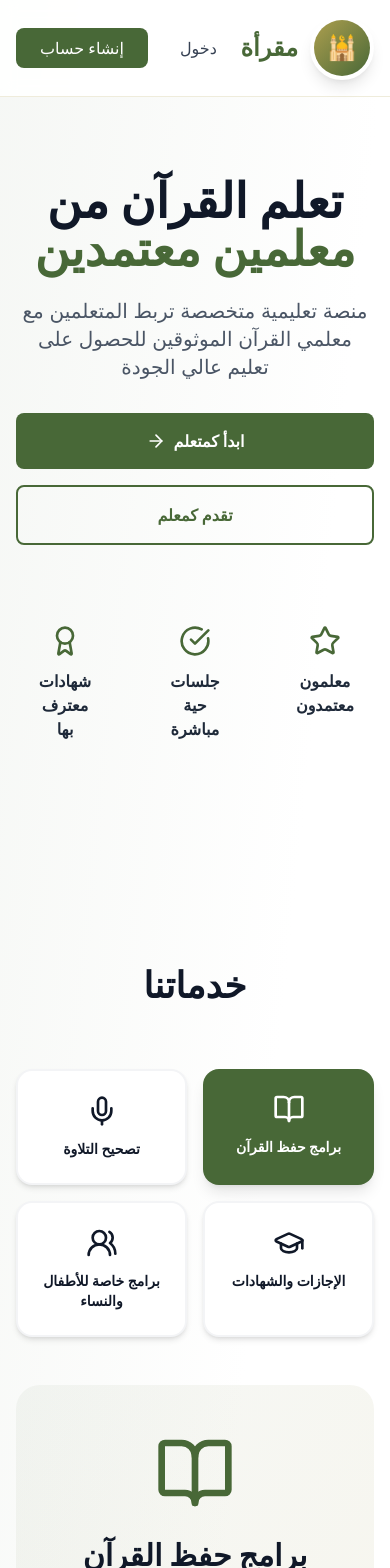
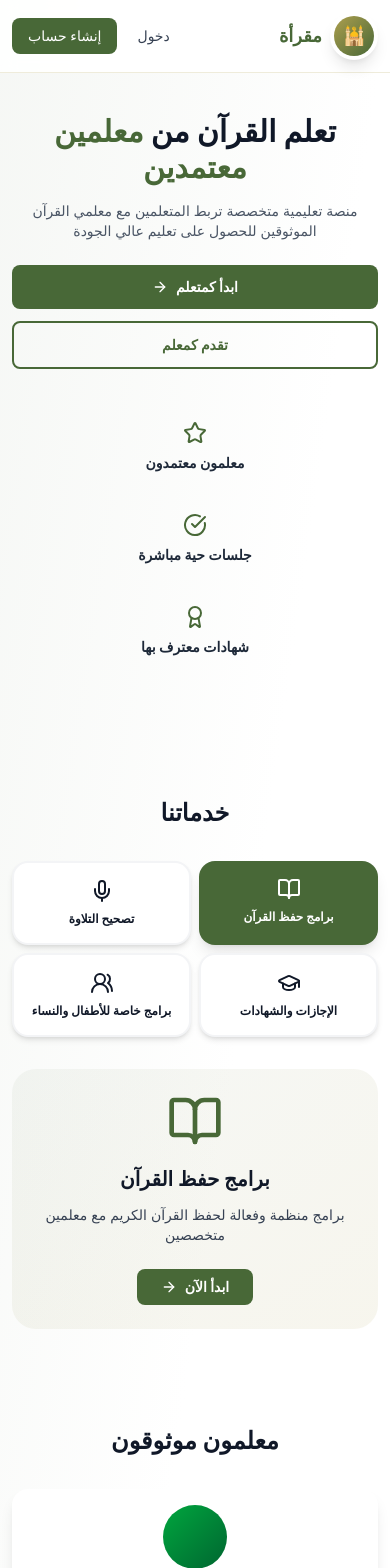
Before and after one commit to mohamedessamcs96/Maqraa, a React (Vite) app: page / in a window 390 px wide. Shown: the top 1568 px of the page. Built offline with nearby package versions, Linux system fonts and the light colour scheme.

Commit message:
Make landing page fully responsive for mobile devices

```diff
--- a/src/app/pages/auth/LandingPage.tsx
+++ b/src/app/pages/auth/LandingPage.tsx
@@ -47,29 +47,29 @@ export function LandingPage({ onNavigate }: LandingPageProps) {
     <div className="min-h-screen bg-gradient-to-br from-[#486837]/5 via-white to-white" dir="rtl">
       {/* Navigation */}
       <nav className="sticky top-0 z-50 bg-white/90 backdrop-blur-sm border-b border-[#ad9f4e]/20">
-        <div className="max-w-6xl mx-auto px-4 py-4 flex items-center justify-between">
+        <div className="max-w-6xl mx-auto px-3 md:px-4 py-3 md:py-4 flex items-center justify-between gap-2 md:gap-4">
           <motion.div
             initial={{ opacity: 0, x: -20 }}
             animate={{ opacity: 1, x: 0 }}
-            className="flex items-center gap-3"
+            className="flex items-center gap-2 md:gap-3 flex-shrink-0"
           >
-            <div className="w-16 h-16 rounded-full bg-white flex items-center justify-center shadow-lg border-4 border-white">
-              <div className="w-14 h-14 rounded-full bg-gradient-to-br from-[#ad9f4e] to-[#486837] flex items-center justify-center">
-                <span className="text-2xl">🕌</span>
+            <div className="w-12 h-12 md:w-16 md:h-16 rounded-full bg-white flex items-center justify-center shadow-lg border-4 border-white">
+              <div className="w-10 h-10 md:w-14 md:h-14 rounded-full bg-gradient-to-br from-[#ad9f4e] to-[#486837] flex items-center justify-center">
+                <span className="text-lg md:text-2xl">🕌</span>
               </div>
             </div>
-            <span className="text-2xl font-bold text-[#486837]">مقرأة</span>
+            <span className="text-lg md:text-2xl font-bold text-[#486837]">مقرأة</span>
           </motion.div>
-          <div className="flex gap-4">
+          <div className="flex gap-2 md:gap-4">
             <button
               onClick={() => onNavigate('/login')}
-              className="px-4 py-2 text-gray-700 hover:text-gray-900 transition"
+              className="px-3 md:px-4 py-2 text-sm md:text-base text-gray-700 hover:text-gray-900 transition"
             >
               دخول
             </button>
             <button
               onClick={() => onNavigate('/signup')}
-              className="px-6 py-2 bg-[#486837] text-white rounded-lg hover:bg-[#3a5029] transition"
+              className="px-4 md:px-6 py-2 text-sm md:text-base bg-[#486837] text-white rounded-lg hover:bg-[#3a5029] transition"
             >
               إنشاء حساب
             </button>
@@ -78,36 +78,36 @@ export function LandingPage({ onNavigate }: LandingPageProps) {
       </nav>
 
       {/* Hero Section */}
-      <section className="max-w-6xl mx-auto px-4 py-20 text-center">
+      <section className="max-w-6xl mx-auto px-3 md:px-4 py-10 md:py-20 text-center">
         <motion.div
           initial={{ opacity: 0, y: 20 }}
           animate={{ opacity: 1, y: 0 }}
           transition={{ duration: 0.6 }}
         >
-          <h1 className="text-5xl md:text-6xl font-bold text-gray-900 mb-6">
+          <h1 className="text-3xl sm:text-4xl md:text-5xl lg:text-6xl font-bold text-gray-900 mb-4 md:mb-6">
             تعلم القرآن من <span className="text-[#486837]">معلمين معتمدين</span>
           </h1>
-          <p className="text-xl text-gray-600 mb-8 max-w-2xl mx-auto">
+          <p className="text-sm sm:text-base md:text-lg lg:text-xl text-gray-600 mb-6 md:mb-8 max-w-2xl mx-auto">
             منصة تعليمية متخصصة تربط المتعلمين مع معلمي القرآن الموثوقين للحصول على تعليم عالي الجودة
           </p>
-          <div className="flex flex-col sm:flex-row gap-4 justify-center mb-16">
+          <div className="flex flex-col sm:flex-row gap-3 md:gap-4 justify-center mb-10 md:mb-16">
             <button
               onClick={() => onNavigate('/signup?role=learner')}
-              className="px-8 py-4 bg-[#486837] text-white rounded-lg font-bold hover:bg-[#3a5029] transition flex items-center justify-center gap-2"
+              className="px-6 md:px-8 py-3 md:py-4 text-sm md:text-base bg-[#486837] text-white rounded-lg font-bold hover:bg-[#3a5029] transition flex items-center justify-center gap-2"
             >
               ابدأ كمتعلم
-              <ArrowRight className="w-5 h-5" />
+              <ArrowRight className="w-4 md:w-5 h-4 md:h-5" />
             </button>
             <button
               onClick={() => onNavigate('/signup?role=teacher')}
-              className="px-8 py-4 border-2 border-[#486837] text-[#486837] rounded-lg font-bold hover:bg-[#486837]/5 transition"
+              className="px-6 md:px-8 py-3 md:py-4 text-sm md:text-base border-2 border-[#486837] text-[#486837] rounded-lg font-bold hover:bg-[#486837]/5 transition"
             >
               تقدم كمعلم
             </button>
           </div>
 
           {/* Stats */}
-          <div className="grid grid-cols-3 gap-8 mb-16">
+          <div className="grid grid-cols-1 sm:grid-cols-3 gap-4 md:gap-8 mb-10 md:mb-16">
             {features.map((feature, index) => {
               const Icon = feature.icon;
               return (
@@ -116,10 +116,10 @@ export function LandingPage({ onNavigate }: LandingPageProps) {
                   initial={{ opacity: 0, y: 10 }}
                   animate={{ opacity: 1, y: 0 }}
                   transition={{ delay: index * 0.1 }}
-                  className="p-4"
+                  className="p-3 md:p-4"
                 >
-                  <Icon className="w-8 h-8 text-[#486837] mx-auto mb-3" />
-                  <p className="font-semibold text-gray-800">{feature.label}</p>
+                  <Icon className="w-6 md:w-8 h-6 md:h-8 text-[#486837] mx-auto mb-2 md:mb-3" />
+                  <p className="font-semibold text-sm md:text-base text-gray-800">{feature.label}</p>
                 </motion.div>
               );
             })}
@@ -128,11 +128,11 @@ export function LandingPage({ onNavigate }: LandingPageProps) {
       </section>
 
       {/* Services Section */}
-      <section className="max-w-6xl mx-auto px-4 py-16">
-        <h2 className="text-4xl font-bold text-center mb-16 text-gray-900">خدماتنا</h2>
+      <section className="max-w-6xl mx-auto px-3 md:px-4 py-12 md:py-16">
+        <h2 className="text-2xl sm:text-3xl md:text-4xl font-bold text-center mb-8 md:mb-16 text-gray-900">خدماتنا</h2>
 
         {/* Service Navigation Buttons */}
-        <div className="grid grid-cols-2 md:grid-cols-4 gap-4 mb-12">
+        <div className="grid grid-cols-2 md:grid-cols-4 gap-2 md:gap-4 mb-8 md:mb-12">
           {services.map((service, index) => {
             const Icon = service.icon;
             return (
@@ -141,14 +141,14 @@ export function LandingPage({ onNavigate }: LandingPageProps) {
                 onClick={() => setSelectedServiceIndex(index)}
                 whileHover={{ scale: 1.05 }}
                 whileTap={{ scale: 0.95 }}
-                className={`p-6 rounded-2xl transition-all duration-300 flex flex-col items-center gap-3 ${
+                className={`p-4 md:p-6 rounded-2xl transition-all duration-300 flex flex-col items-center gap-2 md:gap-3 ${
                   selectedServiceIndex === index
                     ? 'bg-[#486837] text-white shadow-lg'
                     : 'bg-white text-gray-900 shadow-md hover:shadow-lg border-2 border-gray-100'
                 }`}
               >
-                <Icon className="w-8 h-8" />
-                <span className="text-sm font-semibold text-center">{service.title}</span>
+                <Icon className="w-6 md:w-8 h-6 md:h-8" />
+                <span className="text-xs md:text-sm font-semibold text-center">{service.title}</span>
               </motion.button>
             );
           })}
@@ -160,25 +160,25 @@ export function LandingPage({ onNavigate }: LandingPageProps) {
           initial={{ opacity: 0, y: 20 }}
           animate={{ opacity: 1, y: 0 }}
           transition={{ duration: 0.3 }}
-          className="bg-gradient-to-br from-[#486837]/5 to-[#ad9f4e]/10 rounded-3xl p-12 text-center"
+          className="bg-gradient-to-br from-[#486837]/5 to-[#ad9f4e]/10 rounded-3xl p-6 md:p-12 text-center"
         >
           {(() => {
             const Icon = services[selectedServiceIndex].icon;
             return (
               <>
-                <Icon className="w-20 h-20 text-[#486837] mx-auto mb-6" />
-                <h3 className="text-3xl font-bold text-gray-900 mb-4">
+                <Icon className="w-14 md:w-20 h-14 md:h-20 text-[#486837] mx-auto mb-4 md:mb-6" />
+                <h3 className="text-xl md:text-3xl font-bold text-gray-900 mb-3 md:mb-4">
                   {services[selectedServiceIndex].title}
                 </h3>
-                <p className="text-xl text-gray-700 mb-8 max-w-2xl mx-auto">
+                <p className="text-sm md:text-xl text-gray-700 mb-6 md:mb-8 max-w-2xl mx-auto">
                   {services[selectedServiceIndex].description}
                 </p>
                 <button
                   onClick={() => onNavigate('/signup?role=learner')}
-                  className="px-8 py-3 bg-[#486837] text-white rounded-lg font-bold hover:bg-[#3a5029] transition inline-flex items-center gap-2"
+                  className="px-6 md:px-8 py-2 md:py-3 text-sm md:text-base bg-[#486837] text-white rounded-lg font-bold hover:bg-[#3a5029] transition inline-flex items-center gap-2"
                 >
                   ابدأ الآن
-                  <ArrowRight className="w-5 h-5" />
+                  <ArrowRight className="w-4 md:w-5 h-4 md:h-5" />
                 </button>
               </>
             );
@@ -187,9 +187,9 @@ export function LandingPage({ onNavigate }: LandingPageProps) {
       </section>
 
       {/* Featured Teachers */}
-      <section className="max-w-6xl mx-auto px-4 py-16">
-        <h2 className="text-4xl font-bold text-center mb-16 text-gray-900">معلمون موثوقون</h2>
-        <div className="grid grid-cols-1 md:grid-cols-3 gap-8 mb-8">
+      <section className="max-w-6xl mx-auto px-3 md:px-4 py-12 md:py-16">
+        <h2 className="text-2xl sm:text-3xl md:text-4xl font-bold text-center mb-8 md:mb-16 text-gray-900">معلمون موثوقون</h2>
+        <div className="grid grid-cols-1 md:grid-cols-3 gap-4 md:gap-8 mb-6 md:mb-8">
           {[
             { name: 'أ.د محمد العريان', specialization: 'متخصص في التجويد', rating: 4.9 },
             { name: 'فاطمة الزهراء', specialization: 'تعليم الأطفال', rating: 4.8 },
@@ -200,14 +200,14 @@ export function LandingPage({ onNavigate }: LandingPageProps) {
               initial={{ opacity: 0, scale: 0.9 }}
               whileInView={{ opacity: 1, scale: 1 }}
               transition={{ delay: index * 0.1 }}
-              className="bg-white rounded-2xl p-6 shadow-lg hover:shadow-xl transition text-center"
+              className="bg-white rounded-2xl p-4 md:p-6 shadow-lg hover:shadow-xl transition text-center"
             >
-              <div className="w-20 h-20 rounded-full bg-gradient-to-br from-green-600 to-green-800 mx-auto mb-4" />
-              <h3 className="font-bold text-lg mb-2">{teacher.name}</h3>
-              <p className="text-gray-600 text-sm mb-4">{teacher.specialization}</p>
+              <div className="w-16 h-16 md:w-20 md:h-20 rounded-full bg-gradient-to-br from-green-600 to-green-800 mx-auto mb-3 md:mb-4" />
+              <h3 className="font-bold text-base md:text-lg mb-2">{teacher.name}</h3>
+              <p className="text-gray-600 text-xs md:text-sm mb-3 md:mb-4">{teacher.specialization}</p>
               <div className="flex items-center justify-center gap-2">
-                <Star className="w-4 h-4 fill-yellow-400 text-yellow-400" />
-                <span className="font-bold">{teacher.rating}</span>
+                <Star className="w-3 md:w-4 h-3 md:h-4 fill-yellow-400 text-yellow-400" />
+                <span className="font-bold text-sm md:text-base">{teacher.rating}</span>
               </div>
             </motion.div>
           ))}
@@ -215,7 +215,7 @@ export function LandingPage({ onNavigate }: LandingPageProps) {
         <div className="text-center">
           <button
             onClick={() => onNavigate('/learner/teachers')}
-            className="px-6 py-3 bg-[#486837] text-white rounded-lg font-bold hover:bg-[#3a5029] transition"
+            className="px-5 md:px-6 py-2 md:py-3 text-sm md:text-base bg-[#486837] text-white rounded-lg font-bold hover:bg-[#3a5029] transition"
           >
             عرض جميع المعلمين
           </button>
@@ -223,26 +223,26 @@ export function LandingPage({ onNavigate }: LandingPageProps) {
       </section>
 
       {/* CTA Section */}
-      <section className="max-w-6xl mx-auto px-4 py-16">
+      <section className="max-w-6xl mx-auto px-3 md:px-4 py-12 md:py-16">
         <motion.div
           initial={{ opacity: 0, y: 20 }}
           whileInView={{ opacity: 1, y: 0 }}
-          className="bg-gradient-to-r from-[#486837] to-[#3a5029] rounded-3xl p-12 text-white text-center"
+          className="bg-gradient-to-r from-[#486837] to-[#3a5029] rounded-3xl p-6 md:p-12 text-white text-center"
         >
-          <h2 className="text-4xl font-bold mb-6">ابدأ رحلتك القرآنية اليوم</h2>
-          <p className="text-lg mb-8 opacity-90">
+          <h2 className="text-2xl sm:text-3xl md:text-4xl font-bold mb-4 md:mb-6">ابدأ رحلتك القرآنية اليوم</h2>
+          <p className="text-sm md:text-lg mb-6 md:mb-8 opacity-90">
             اختر معلمك المفضل واحجز أول جلسة تعليمية مباشرة
           </p>
-          <div className="flex flex-col sm:flex-row gap-4 justify-center">
+          <div className="flex flex-col sm:flex-row gap-3 md:gap-4 justify-center">
             <button
               onClick={() => onNavigate('/signup?role=learner')}
-              className="px-8 py-4 bg-white text-[#486837] rounded-lg font-bold hover:bg-gray-100 transition"
+              className="px-6 md:px-8 py-3 md:py-4 text-sm md:text-base bg-white text-[#486837] rounded-lg font-bold hover:bg-gray-100 transition"
             >
               إنشاء حساب متعلم
             </button>
             <button
               onClick={() => onNavigate('/login')}
-              className="px-8 py-4 border-2 border-white text-white rounded-lg font-bold hover:bg-white/10 transition"
+              className="px-6 md:px-8 py-3 md:py-4 text-sm md:text-base border-2 border-white text-white rounded-lg font-bold hover:bg-white/10 transition"
             >
               دخول الحساب
             </button>
@@ -251,9 +251,9 @@ export function LandingPage({ onNavigate }: LandingPageProps) {
       </section>
 
       {/* Footer */}
-      <footer className="bg-gray-900 text-white mt-20">
-        <div className="max-w-6xl mx-auto px-4 py-12 text-center">
-          <p>&copy; 2026 مقرأة - منصة تعليم القرآن الكريم</p>
+      <footer className="bg-gray-900 text-white mt-12 md:mt-20">
+        <div className="max-w-6xl mx-auto px-3 md:px-4 py-8 md:py-12 text-center">
+          <p className="text-xs sm:text-sm md:text-base">&copy; 2026 مقرأة - منصة تعليم القرآن الكريم</p>
         </div>
       </footer>
     </div>
```
Also changed, not shown: 5 other files (tests, documents, lock files or other folders).
